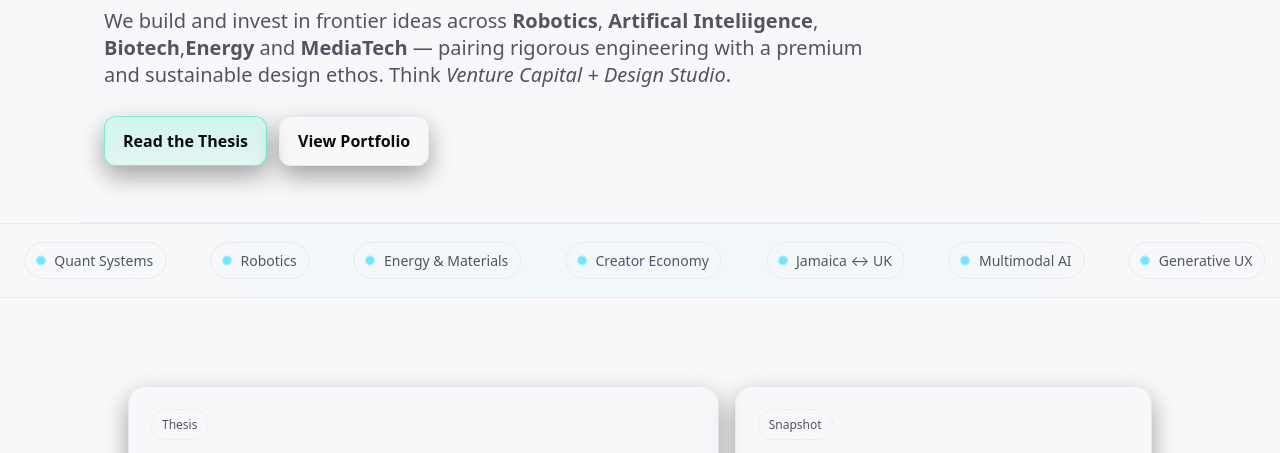
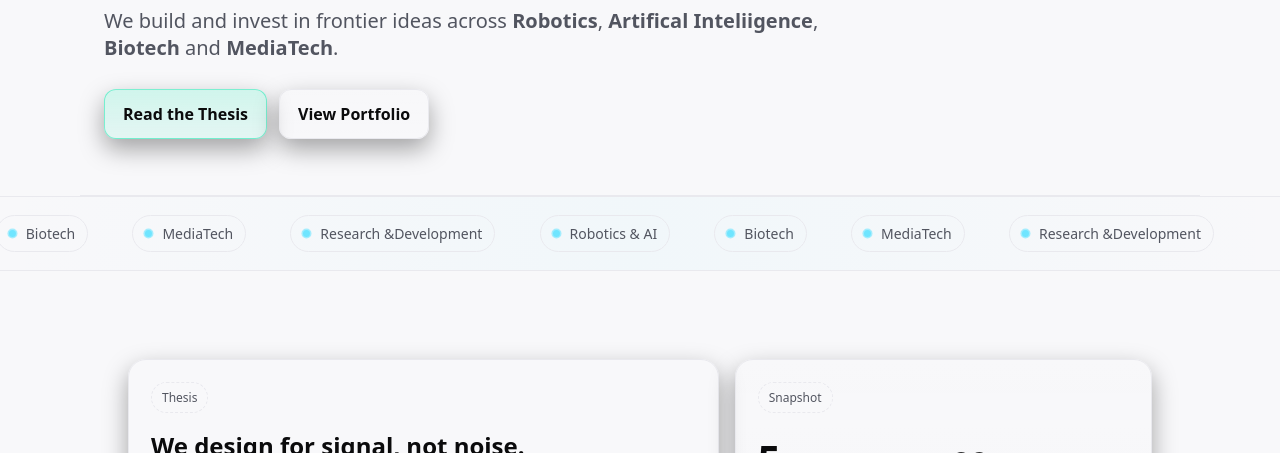
Before and after one commit to dreadlockdavid/smikleprojects.com, a plain HTML site: page index.html in a window 1280 px wide. Shown: the part 289-742 px from the top of the page. Drawn offline with Linux system fonts and the light colour scheme.

Commit message:
Update index.html

```diff
--- a/index.html
+++ b/index.html
@@ -97,7 +97,7 @@
   <header class="hero wrap">
     <span class="eyebrow"><span class="dot"></span> Creative Tech Holding Company</span>
     <h1>Smikle Projects & Investments</h1>
-    <p class="sub">We build and invest in frontier ideas across <strong>Robotics</strong>, <strong>Artifical Inteliigence</strong>, <strong>Biotech</strong>,<strong>Energy</strong> and <strong>MediaTech</strong> — pairing rigorous engineering with a premium and sustainable design ethos. Think <em>Venture Capital + Design Studio</em>.</p>
+    <p class="sub">We build and invest in frontier ideas across <strong>Robotics</strong>, <strong>Artifical Inteliigence</strong>, <strong>Biotech</strong> and <strong>MediaTech</strong></em>.</p>
     <div class="cta-row">
       <a class="btn primary" href="#thesis">Read the Thesis</a>
       <a class="btn" href="#portfolio">View Portfolio</a>
@@ -106,21 +106,15 @@
 
   <section class="marquee" aria-label="focus areas">
     <div class="marquee-track">
-      <span class="chip"><span class="pulse"></span> Multimodal AI</span>
-      <span class="chip"><span class="pulse"></span> Generative UX</span>
-      <span class="chip"><span class="pulse"></span> Quant Systems</span>
-      <span class="chip"><span class="pulse"></span> Robotics</span>
-      <span class="chip"><span class="pulse"></span> Energy & Materials</span>
-      <span class="chip"><span class="pulse"></span> Creator Economy</span>
-      <span class="chip"><span class="pulse"></span> Jamaica ↔ UK</span>
+      <span class="chip"><span class="pulse"></span> Robotics & AI</span>
+      <span class="chip"><span class="pulse"></span> Biotech</span>
+      <span class="chip"><span class="pulse"></span> MediaTech</span>
+      <span class="chip"><span class="pulse"></span> Research &Development</span>
       <!-- duplicate for seamless loop -->
-      <span class="chip"><span class="pulse"></span> Multimodal AI</span>
-      <span class="chip"><span class="pulse"></span> Generative UX</span>
-      <span class="chip"><span class="pulse"></span> Quant Systems</span>
-      <span class="chip"><span class="pulse"></span> Robotics</span>
-      <span class="chip"><span class="pulse"></span> Energy & Materials</span>
-      <span class="chip"><span class="pulse"></span> Creator Economy</span>
-      <span class="chip"><span class="pulse"></span> Jamaica ↔ UK</span>
+      <span class="chip"><span class="pulse"></span> Robotics & AI</span>
+      <span class="chip"><span class="pulse"></span> Biotech</span>
+      <span class="chip"><span class="pulse"></span> MediaTech</span>
+      <span class="chip"><span class="pulse"></span> Research &Development</span>
     </div>
   </section>
 
```
